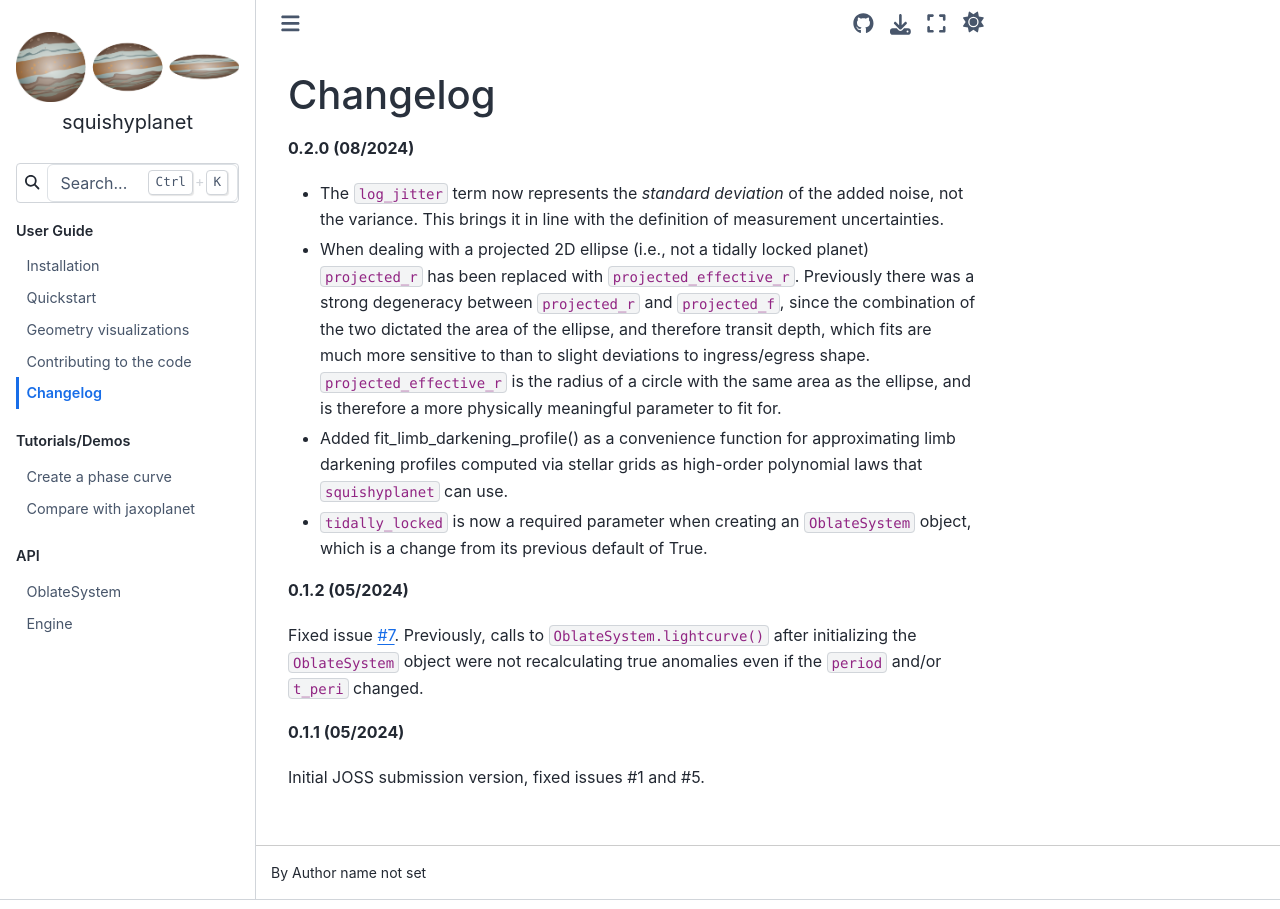
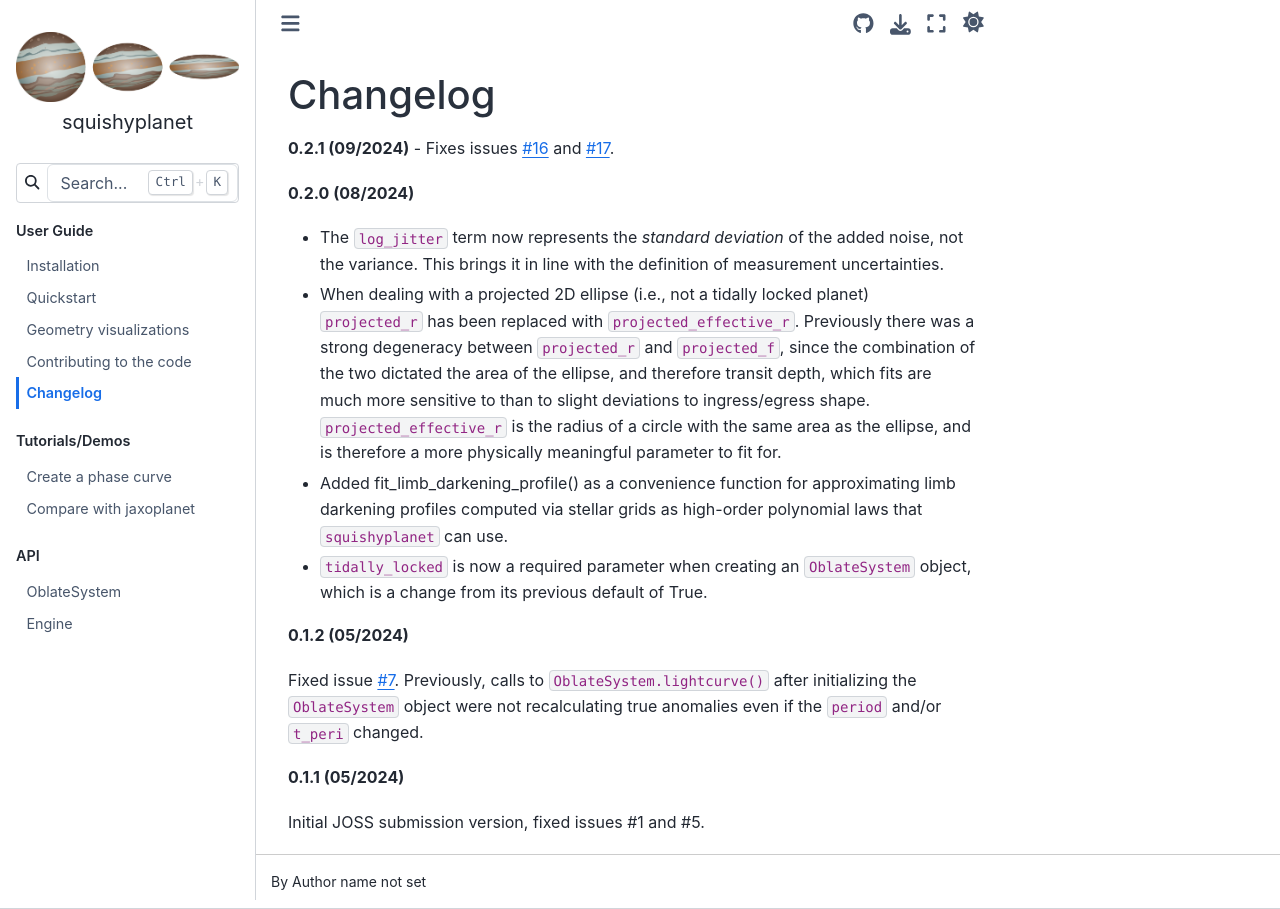
Before and after one commit to ben-cassese/squishyplanet, a Sphinx documentation site: the page built from docs/changelog.rst, in a window 1280 px wide. Built offline with Sphinx 7.4.7 and the Sphinx Book theme 1.1.4, drawn with Linux system fonts in a browser that asks for light colours; pages that are not in the unit, such as notebooks, are missing from menus.

Commit message:
version bump, increase test iterations

```diff
--- a/docs/changelog.rst
+++ b/docs/changelog.rst
@@ -1,5 +1,10 @@
 Changelog
 ++++++++++
+
+**0.2.1 (09/2024)**
+- Fixes issues `#16
+<https://github.com/ben-cassese/squishyplanet/issues/16>`_ and `#17
+<https://github.com/ben-cassese/squishyplanet/issues/17>`_.
 
 **0.2.0 (08/2024)**
 
--- a/squishyplanet/__init__.py
+++ b/squishyplanet/__init__.py
@@ -4,4 +4,4 @@ __all__ = ["OblateSystem"]
 __url__ = "https://github.com/ben-cassese/squishyplanet"
 __license__ = "MIT"
 __description__ = "Modeling transits of non-spherical exoplanets"
-__version__ = "0.2.0"
+__version__ = "0.2.1"
```
Also changed, not shown: 1 other file.
